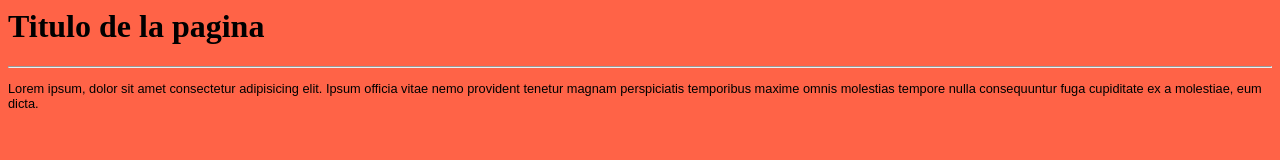
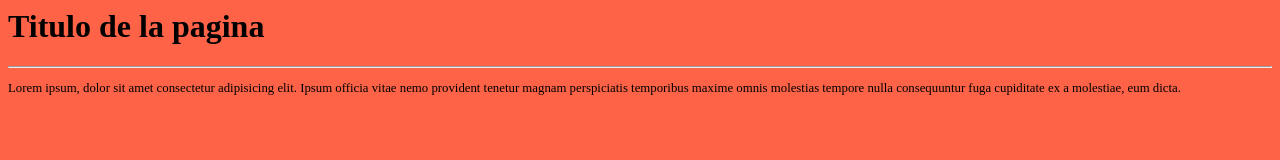
Before and after one commit to sxntixgxs/repoPrueba, a plain HTML site: page index.html in a window 1280 px wide. Drawn offline with Linux system fonts and the light colour scheme.

Commit message:
Revert "añadiendo estilos a los parrafos"
This reverts commit f96146f21a81324af3afb9aea2b0ea5b6d564c5a.

```diff
--- a/index.html
+++ b/index.html
@@ -6,8 +6,6 @@
       }
       p{
         font-size: 0.8em;
-        font-family: sans-serif;
-        color: black;
       }
     </style>
   </head>
```
